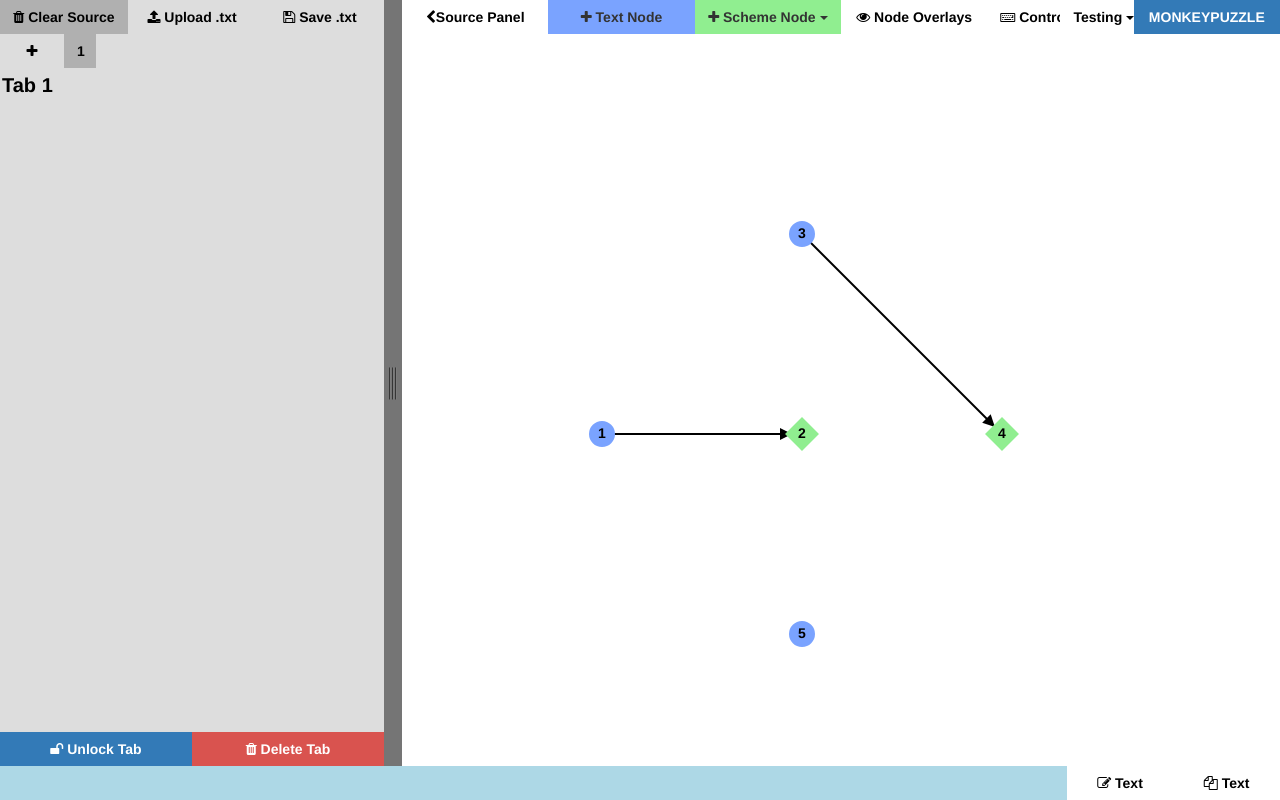
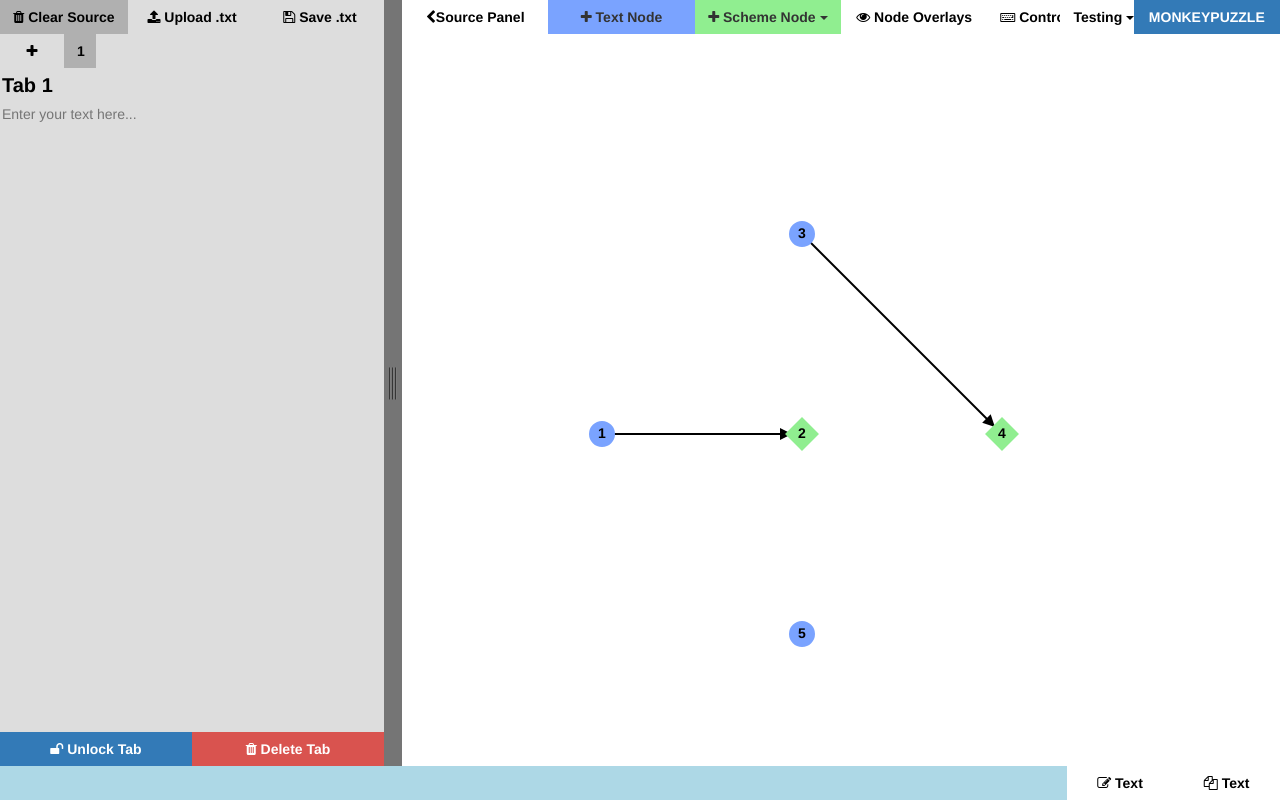
Before and after one commit to JohnJamesDouglas94/MonkeyPuzzle, a plain HTML site: page index.html in a window 1280 px wide. Drawn offline with nearby package versions, Linux system fonts and the light colour scheme; a script that the page names is missing.

Commit message:
added placeholder text to source tabs

```diff
--- a/index.html
+++ b/index.html
@@ -70,16 +70,16 @@
 						<div class="div-col-left-source">
 							<div class="row div-col-left-source">
 								<div class="col-md-12 no-padding-lr div-col-left-source">
-									<textarea id="txta-source-1" class="txta-source" spellcheck="false" readonly></textarea>
-									<textarea id="txta-source-2" class="txta-source" spellcheck="false" readonly></textarea>
-									<textarea id="txta-source-3" class="txta-source" spellcheck="false" readonly></textarea>
-									<textarea id="txta-source-4" class="txta-source" spellcheck="false" readonly></textarea>
-									<textarea id="txta-source-5" class="txta-source" spellcheck="false" readonly></textarea>
-									<textarea id="txta-source-6" class="txta-source" spellcheck="false" readonly></textarea>
-									<textarea id="txta-source-7" class="txta-source" spellcheck="false" readonly></textarea>
-									<textarea id="txta-source-8" class="txta-source" spellcheck="false" readonly></textarea>
-									<textarea id="txta-source-9" class="txta-source" spellcheck="false" readonly></textarea>
-									<textarea id="txta-source-10" class="txta-source" spellcheck="false" readonly></textarea>
+									<textarea id="txta-source-1" class="txta-source" spellcheck="false" placeholder="Enter your text here..." readonly></textarea>
+									<textarea id="txta-source-2" class="txta-source" spellcheck="false" placeholder="Enter your text here..." readonly></textarea>
+									<textarea id="txta-source-3" class="txta-source" spellcheck="false" placeholder="Enter your text here..." readonly></textarea>
+									<textarea id="txta-source-4" class="txta-source" spellcheck="false" placeholder="Enter your text here..." readonly></textarea>
+									<textarea id="txta-source-5" class="txta-source" spellcheck="false" placeholder="Enter your text here..." readonly></textarea>
+									<textarea id="txta-source-6" class="txta-source" spellcheck="false" placeholder="Enter your text here..." readonly></textarea>
+									<textarea id="txta-source-7" class="txta-source" spellcheck="false" placeholder="Enter your text here..." readonly></textarea>
+									<textarea id="txta-source-8" class="txta-source" spellcheck="false" placeholder="Enter your text here..." readonly></textarea>
+									<textarea id="txta-source-9" class="txta-source" spellcheck="false" placeholder="Enter your text here..." readonly></textarea>
+									<textarea id="txta-source-10" class="txta-source" spellcheck="false" placeholder="Enter your text here..." readonly></textarea>
 								</div>
 							</div>
 						</div>
@@ -128,7 +128,7 @@
 										<li><a href="javascript:logToConsole('d')">Data</a></li>
 										<li><a href="javascript:logToConsole('n')">Data.nodes</a></li>
 										<li><a href="javascript:logToConsole('l')">Data.links</a></li>
-										<li><a href="javascript:logToConsole('t')">Data.links</a></li>
+										<li><a href="javascript:logToConsole('t')">Data.tabs</a></li>
 										<li><a href="javascript:showAllTextOverlay()">showAllTextOverlay</a></li>
 										<li><a href="javascript:updateLinks()">updateLinks</a></li>
 										<li><a href="javascript:changeNode0Text()">changeNode0Text</a></li>
```
